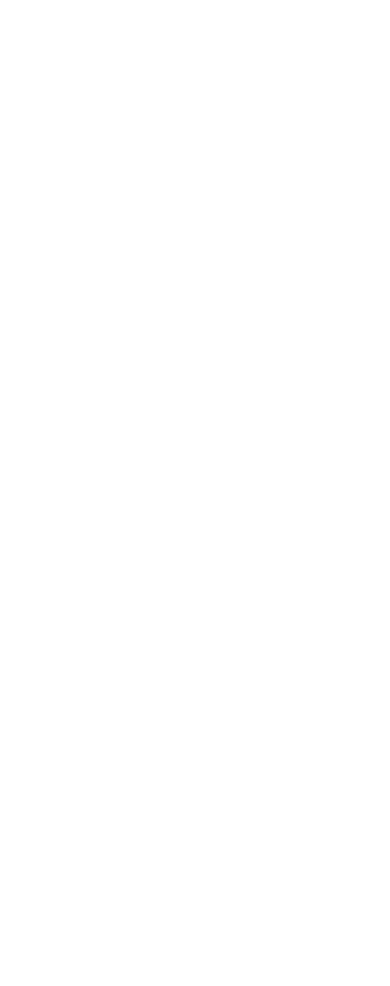
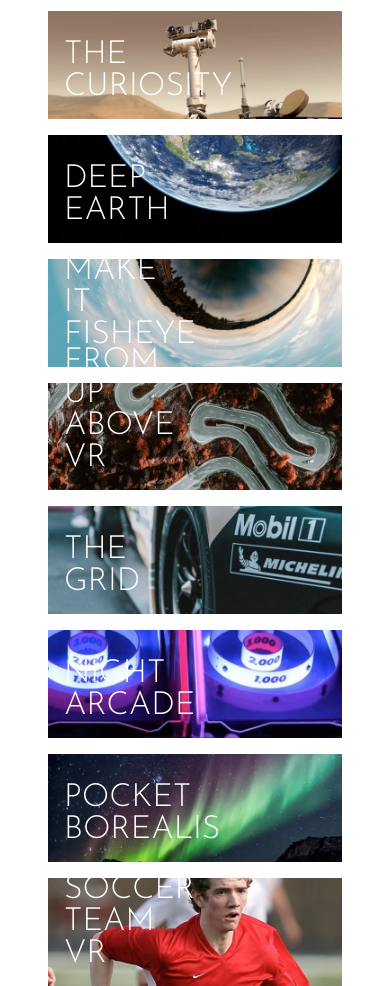
Before and after one commit to pklepa/loopstudios-landing, a React (Create React App) app: page / in a window 390 px wide. Shown: the part 1660-2646 px from the top of the page. Before the commit the page ends 1407 px from the top, so only its background shows below. Built offline with nearby package versions, Linux system fonts and the light colour scheme.

Commit message:
Setup gallery with mobile images

```diff
--- a/src/App.js
+++ b/src/App.js
@@ -8,6 +8,7 @@
 import MobileMenu from "./components/MobileMenu";
 import HeroSection from "./components/HeroSection";
 import ArticleSection from "./components/ArticleSection";
+import GallerySection from "./components/GallerySection";
 
 const App = () => {
   const [showMenu, setShowMenu] = useState(false);
@@ -26,6 +27,8 @@
         </HeroSection>
 
         <ArticleSection />
+
+        <GallerySection />
       </Layout>
     </ThemeProvider>
   );
--- a/src/components/ArticleSection.js
+++ b/src/components/ArticleSection.js
@@ -31,7 +31,6 @@
 const Container = styled.section`
   display: flex;
   flex-direction: column;
-  /* align-items: center; */
 
   padding: 4rem 2rem 2rem;
   width: 100%;
@@ -57,7 +56,7 @@
   flex-direction: column;
 
   h1 {
-    font-size: 2rem;
+    font-size: 2.5rem;
     font-family: ${(props) => props.theme.fonts.title};
     font-weight: 300;
     text-transform: uppercase;
--- /dev/null
+++ b/src/components/GalleryImages.js
@@ -0,0 +1,21 @@
+import img1 from "../assets/images/mobile/image-curiosity.jpg";
+import img2 from "../assets/images/mobile/image-deep-earth.jpg";
+import img3 from "../assets/images/mobile/image-fisheye.jpg";
+import img4 from "../assets/images/mobile/image-from-above.jpg";
+import img5 from "../assets/images/mobile/image-grid.jpg";
+import img6 from "../assets/images/mobile/image-night-arcade.jpg";
+import img7 from "../assets/images/mobile/image-pocket-borealis.jpg";
+import img8 from "../assets/images/mobile/image-soccer-team.jpg";
+
+const images = [
+  { src: img1, title: "The Curiosity" },
+  { src: img2, title: "Deep Earth" },
+  { src: img3, title: "Make it Fisheye" },
+  { src: img4, title: "From up above VR" },
+  { src: img5, title: "The Grid" },
+  { src: img6, title: "Night Arcade" },
+  { src: img7, title: "Pocket Borealis" },
+  { src: img8, title: "Soccer Team VR" },
+];
+
+export default images;
--- /dev/null
+++ b/src/components/GallerySection.js
@@ -0,0 +1,95 @@
+import React from "react";
+import styled from "styled-components";
+
+import images from "./GalleryImages";
+
+function GallerySection() {
+  return (
+    <Container>
+      <h1>Our Creations</h1>
+
+      {images.map((img) => {
+        return (
+          <ImgWrapper>
+            <img src={img.src} alt={img.title} />
+            <span>{img.title}</span>
+            <div className="background"></div>
+          </ImgWrapper>
+        );
+      })}
+    </Container>
+  );
+}
+
+const Container = styled.section`
+  display: grid;
+  grid-template-columns: 1fr;
+  grid-gap: 1rem;
+
+  padding: 0 3rem;
+
+  h1 {
+    font-size: 2.5rem;
+    font-family: ${(props) => props.theme.fonts.title};
+    font-weight: 300;
+    line-height: 1em;
+    color: ${(props) => props.theme.colors.black};
+    text-transform: uppercase;
+    text-align: center;
+
+    margin: 6rem 0 2rem;
+  }
+`;
+
+const ImgWrapper = styled.div`
+  display: flex;
+  position: relative;
+
+  span {
+    position: absolute;
+    bottom: 1rem;
+    left: 1rem;
+
+    max-width: 100px;
+
+    font-size: 2rem;
+    font-family: ${(props) => props.theme.fonts.title};
+    font-weight: 300;
+    line-height: 1em;
+    color: white;
+    text-transform: uppercase;
+
+    z-index: 10;
+
+    transition: all 0.4s;
+  }
+
+  img {
+    width: 100%;
+  }
+
+  .background {
+    opacity: 0;
+
+    position: absolute;
+    width: 100%;
+    height: 100%;
+    background-color: rgba(245, 245, 237, 0.7);
+
+    transition: all 0.4s;
+  }
+
+  &:hover {
+    cursor: pointer;
+
+    .background {
+      opacity: 1;
+    }
+
+    span {
+      color: ${(props) => props.theme.colors.black};
+    }
+  }
+`;
+
+export default GallerySection;
```
Also changed, not shown: 1 other file (tests, documents, lock files or other folders).
